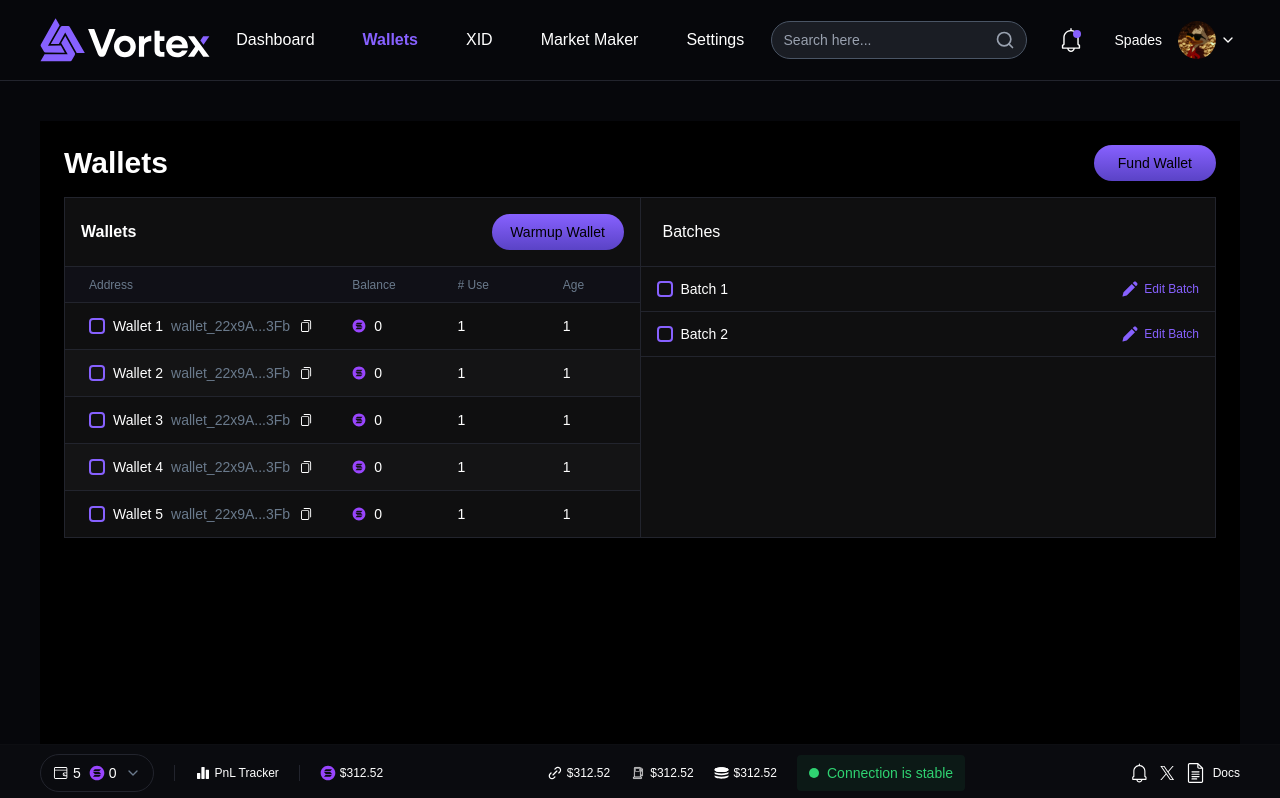
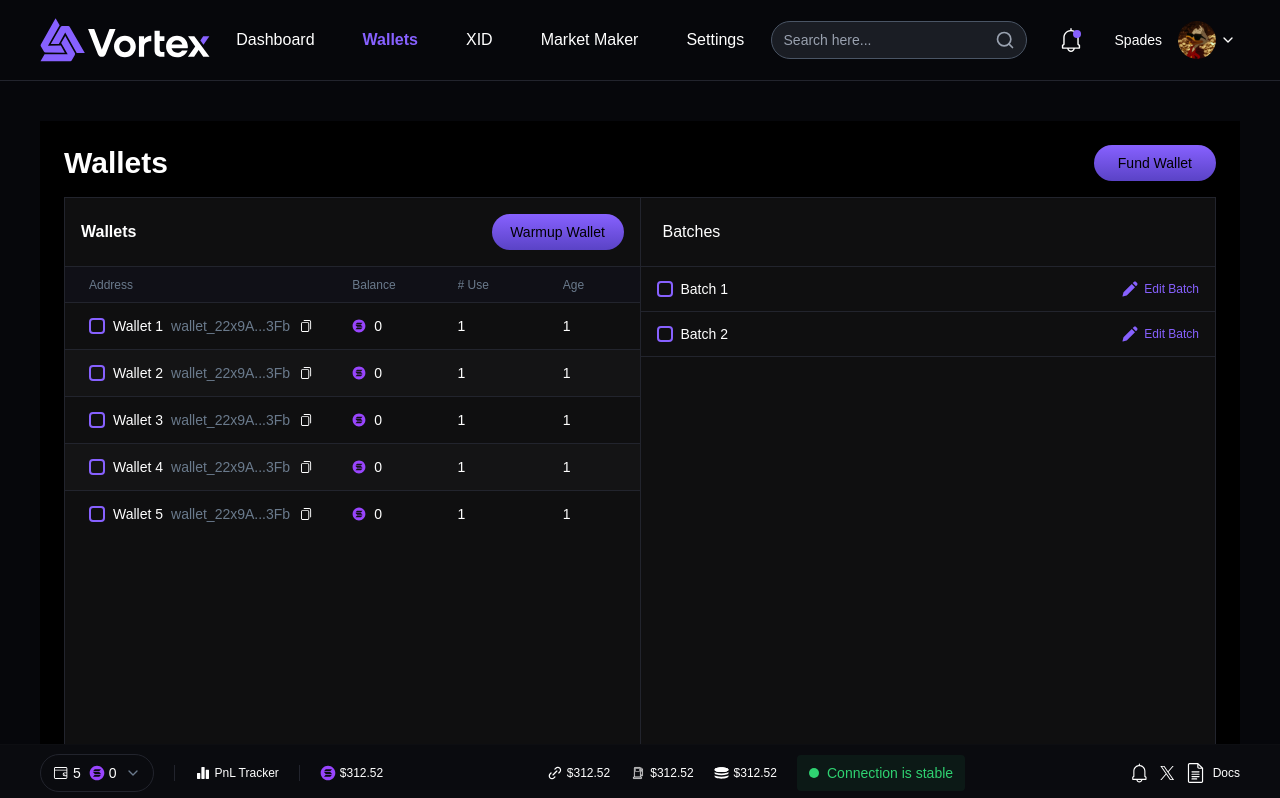
Before and after one commit to JaiKumarSuther/ventor, a Next.js app: page /wallets in a window 1280 px wide. Shown: the top 798 px of the page. Built offline with nearby package versions, Linux system fonts and the light colour scheme.

Commit message:
fixed something

```diff
--- a/app/(MainMenu)/wallets/page.tsx
+++ b/app/(MainMenu)/wallets/page.tsx
@@ -76,8 +76,8 @@ export default function WalletsScreen() {
   }));
 
   return (
-    <div className="min-h-[900px] overflow-hidden bg-black">
-      <div className="h-full flex flex-col space-y-4 md:p-6 p-4">
+    <div className=" overflow-hidden bg-black">
+      <div className="flex flex-col space-y-4 md:p-6 p-4 ">
         {/* Header for Wallets Section */}
         <div className="flex items-center justify-between flex-shrink-0">
           <h2 className="text-white text-3xl font-semibold">Wallets</h2>
@@ -91,7 +91,7 @@ export default function WalletsScreen() {
         </div>
 
         {/* Wallets and Batches Sections - Fixed Height Container */}
-        <div className="flex-1 flex flex-col md:flex-row border border-[#22242D] overflow-hidden">
+        <div className="flex-1 flex flex-col md:flex-row border border-[#22242D] overflow-hidden min-h-[700px]">
           {/* Wallets Table - Left Section */}
           <div className="flex-1 flex flex-col border-r border-[#22242D] bg-[#0F0F10] overflow-hidden">
             {/* Header for Wallets Table */}
```
